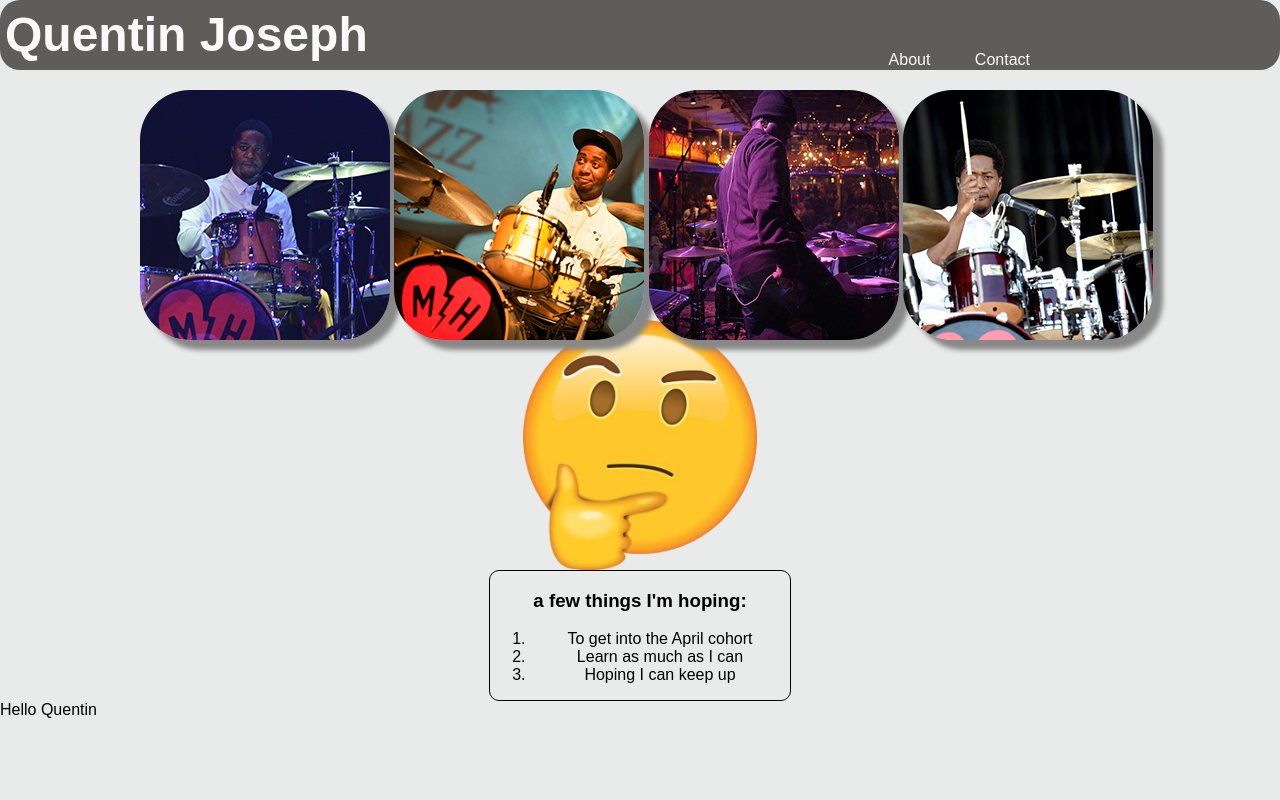
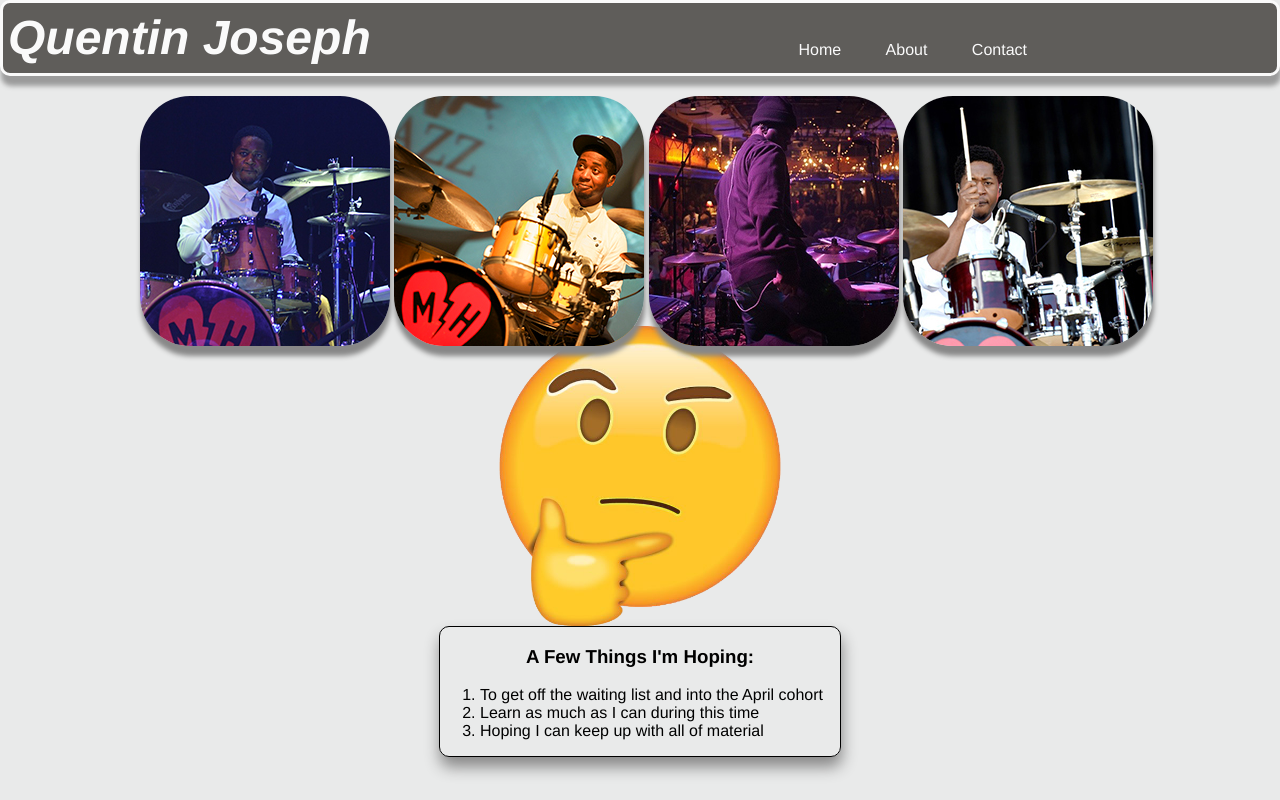
Before and after one commit to quentinjoseph/JosephPortfolio2, a plain HTML site: page index.html in a window 1280 px wide. Drawn offline with Linux system fonts and the light colour scheme.

Commit message:
update for new deliverable

```diff
--- a/index.html
+++ b/index.html
@@ -8,9 +8,10 @@
 <body>
 	<header><h1 id="qName">Quentin Joseph</h1>
 	<ul class="nav">
+		<li><a class="links" href="index.html">Home</a></li>
 		<li><a class="links" href="about.html">About</a></li>
 		<li><a class="links" href="contact.html">Contact</a></li>
-	</ul>
+
 	</ul></header>
 	<div class="picRow">
 		<img src="images/attach.jpg"/>
@@ -23,11 +24,11 @@
 	 	<img class="thinking" src="images/thinking.png"/>
 	 	</div>
 	 <div id="list">
-	 <h3>a few things I'm hoping:</h3>
-	 <ol>
-		<li>To get into the April cohort</li>
-		<li>Learn as much as I can</li>
-		<li>Hoping I can keep up</li>
+	 <h3>A Few Things I'm Hoping:</h3>
+	 <ol class="Olist">
+		<li>To get off the waiting list and into the April cohort</li>
+		<li>Learn as much as I can during this time</li>
+		<li>Hoping I can keep up with all of material</li>
 	</ol>
 	</div>
 	<script src="javascript/javascript.js"></script>
--- a/javascript/javascript-min.js
+++ b/javascript/javascript-min.js
@@ -1 +1 @@
-document.write("Hello Quentin");
+function myFunction(){var e=window.prompt("Please enter your name","Your Name Here");null!==e&&(document.getElementById("words").innerHTML="Hey "+e+"! Thanks for stopping by!")}
--- a/javascript/javascript.js
+++ b/javascript/javascript.js
@@ -1,3 +1,11 @@
 
-var name = "Quentin";
-document.write("Hello " + name);
+
+
+function myFunction() {
+    var person = window.prompt("Please enter your name", "Your Name Here");
+
+    if (person !== null) {
+        document.getElementById("words").innerHTML =
+        "Hey " + person + "! Thanks for stopping by!";
+    }
+}
--- a/stylesheet-min.css
+++ b/stylesheet-min.css
@@ -1,12 +1,14 @@
 body {
-  font-family: sans-serif;
+  font-family: Helvetica;
   margin: 0;
   background: #E9EAEA;
   background-position: center; }
 
 #qName {
   font-size: 48px;
-  margin-top: 2px; }
+  margin-top: 2px;
+  color: white;
+  font-style: italic; }
 
 header {
   color: white;
@@ -16,20 +18,23 @@ header {
   margin-top: -0px;
   padding: 5px;
   opacity: 0.8;
-  border-radius: 20px; }
+  border-radius: 10px;
+  border: 3px solid white;
+  box-shadow: 1px 10px 5px #888888; }
 
 ul {
   text-align: right;
   margin-right: 225px;
   position: relative;
-  margin-top: -43px; }
+  margin-top: -56px; }
 
 .links {
   color: white;
   text-decoration: none; }
 
 .links:hover {
-  color: orange; }
+  color: orange;
+  text-decoration: underline; }
 
 ul li {
   display: inline;
@@ -44,14 +49,19 @@ ul li {
 
 .picRow img {
   border-radius: 50px;
-  box-shadow: 10px 10px 5px #888888; }
+  box-shadow: 1px 10px 5px #888888; }
 
 #list {
-  width: 300px;
+  width: 400px;
   margin: auto;
   border: 1px solid black;
   text-align: center;
-  border-radius: 10px; }
+  border-radius: 10px;
+  box-shadow: 1px 10px 15px #888888; }
+
+.Olist {
+  text-align: left;
+  list-style-position: outside; }
 
 .bio {
   text-align: left;
@@ -74,8 +84,8 @@ blockquote {
   border-radius: 5px; }
 
 .thinking {
-  height: 250px;
-  width: 250px;
+  height: 300px;
+  width: 300px;
   display: block;
   margin: auto;
   margin-top: -20px;
--- a/stylesheet.css
+++ b/stylesheet.css
@@ -1,16 +1,16 @@
 
-body {font-family: sans-serif;margin:0; background: #E9EAEA;
+body {font-family: Helvetica;margin:0; background: #E9EAEA;
 background-position: center;}
 
-#qName {font-size: 48px; margin-top: 2px;}
+#qName {font-size: 48px; margin-top: 2px; color:white; font-style: italic;}
 header{color:white; height:60px; background:#3D3A37;position: relative;
-margin-top: -0px; padding:5px;opacity: 0.8;border-radius: 20px;}
+margin-top: -0px; padding:5px;opacity: 0.8;border-radius: 10px; border: 3px solid white;box-shadow: 1px 10px 5px #888888;}
 
 ul {text-align:right; margin-right: 225px; position:relative;
-	margin-top:-43px;}
+	margin-top:-56px;}
 
 .links {color:white; text-decoration: none;}
-.links:hover{color:orange;}
+.links:hover{color:orange; text-decoration:underline;}
 
 ul li {display: inline; padding: 20px;}
 
@@ -19,9 +19,11 @@ ul li {display: inline; padding: 20px;}
 margin-top:20px;white-space: nowrap;
 height:250px;
 width:1000px;}
-.picRow img {border-radius: 50px;box-shadow: 10px 10px 5px #888888;}
+.picRow img {border-radius: 50px;box-shadow: 1px 10px 5px #888888;}
 
-#list { width:300px; margin:auto; border:1px solid black; text-align: center; border-radius: 10px;}
+#list { width:400px; margin:auto; border:1px solid black; text-align: center; border-radius: 10px;
+	    box-shadow: 1px 10px 15px #888888;}
+.Olist{text-align:left;list-style-position:outside;}
 
 .bio {text-align:left; width:50%;}
 
@@ -32,6 +34,6 @@ blockquote{font-size: 12px; font-style: italic;}
 .submit {background: #3D3A37; border-radius: 5px; color:white;}
 .email {border-radius: 5px;}
 
-.thinking{height: 250px; width: 250px;
+.thinking{height: 300px; width: 300px;
 display:block; margin:auto; margin-top:-20px;position:relative;
 z-index: -1;}
```
Also changed, not shown: about.html (+1 -0 lines), contact.html (+5 -0 lines).
